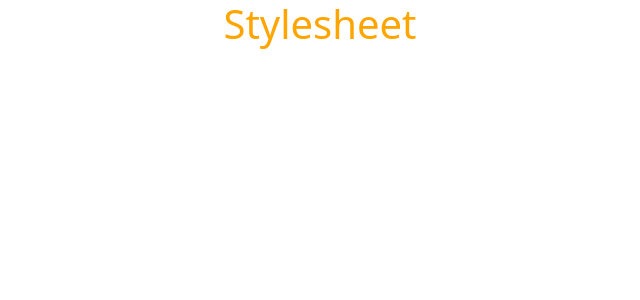
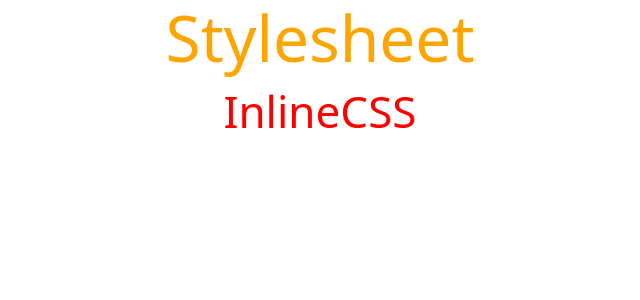
Before and after one commit to gostgmaer/react-first-app-practices, a React (Create React App) app: page / in a window 1280 px wide. Shown: the top 300 px of the page, without its empty margins (320-960 px from the left). Built offline with nearby package versions, Linux system fonts and the light colour scheme.

Commit message:
InlineCSS

```diff
--- a/src/App.js
+++ b/src/App.js
@@ -1,21 +1,20 @@
-import logo from './logo.svg';
-import './App.css';
-import Greed from './components/Greed';
-import ClassComponent from './components/ClassComponent';
-import Helow from './components/Helow';
+import logo from "./logo.svg";
+import "./App.css";
+import Greed from "./components/Greed";
+import ClassComponent from "./components/ClassComponent";
+import Helow from "./components/Helow";
 // import Welcome from './components/welcome';
-import Message from './components/message'
-import State from './components/state';
-import Counter from './components/Counter';
-import EventHandling from './components/EventHandling';
-import ClassClickEvent from './components/ClassClickEvent';
-import EventBind from './components/EventBind';
-import ParentComponent from './components/ParentComponent';
-import UserGreeting from './components/UserGreeting';
-import NameList from './components/NameList';
-import Stylesheet from './components/Stylesheet';
-
-
+import Message from "./components/message";
+import State from "./components/state";
+import Counter from "./components/Counter";
+import EventHandling from "./components/EventHandling";
+import ClassClickEvent from "./components/ClassClickEvent";
+import EventBind from "./components/EventBind";
+import ParentComponent from "./components/ParentComponent";
+import UserGreeting from "./components/UserGreeting";
+import NameList from "./components/NameList";
+import Stylesheet from "./components/Stylesheet";
+import InlineCSS from "./components/InlineCSS";
 
 function App() {
   return (
@@ -52,7 +51,8 @@ function App() {
       {/* <ParentComponent></ParentComponent> */}
       {/* <UserGreeting></UserGreeting> */}
       {/* <NameList></NameList> */}
-        <Stylesheet primary ={true} ></Stylesheet>
+      <Stylesheet primary={true}></Stylesheet>
+      <InlineCSS></InlineCSS>
     </div>
   );
 }
--- a/src/assets/css/styles.css
+++ b/src/assets/css/styles.css
@@ -1,3 +1,7 @@
-.primary{
-    color: orange;
+.primary {
+  color: orange;
 }
+
+.font-xl {
+  font-size: 64px;
+}
--- /dev/null
+++ b/src/components/InlineCSS.js
@@ -0,0 +1,15 @@
+import React from "react";
+
+function InlineCSS() {
+    const heading = {
+        fontSize:"44px",
+        color:"Red"
+    }
+  return (
+    <div>
+      <h1 style={heading} >InlineCSS</h1>
+    </div>
+  );
+}
+
+export default InlineCSS;
--- a/src/components/Stylesheet.js
+++ b/src/components/Stylesheet.js
@@ -5,7 +5,7 @@ function Stylesheet(props) {
     let className = props.primary?'primary':""
   return (
     <div>
-        <h1 className={className} >Stylesheet</h1>
+        <h1 className={`${className} font-xl`} >Stylesheet</h1>
     </div>
   )
 }
```
Lines whose indentation alone changed are shown as unchanged.
